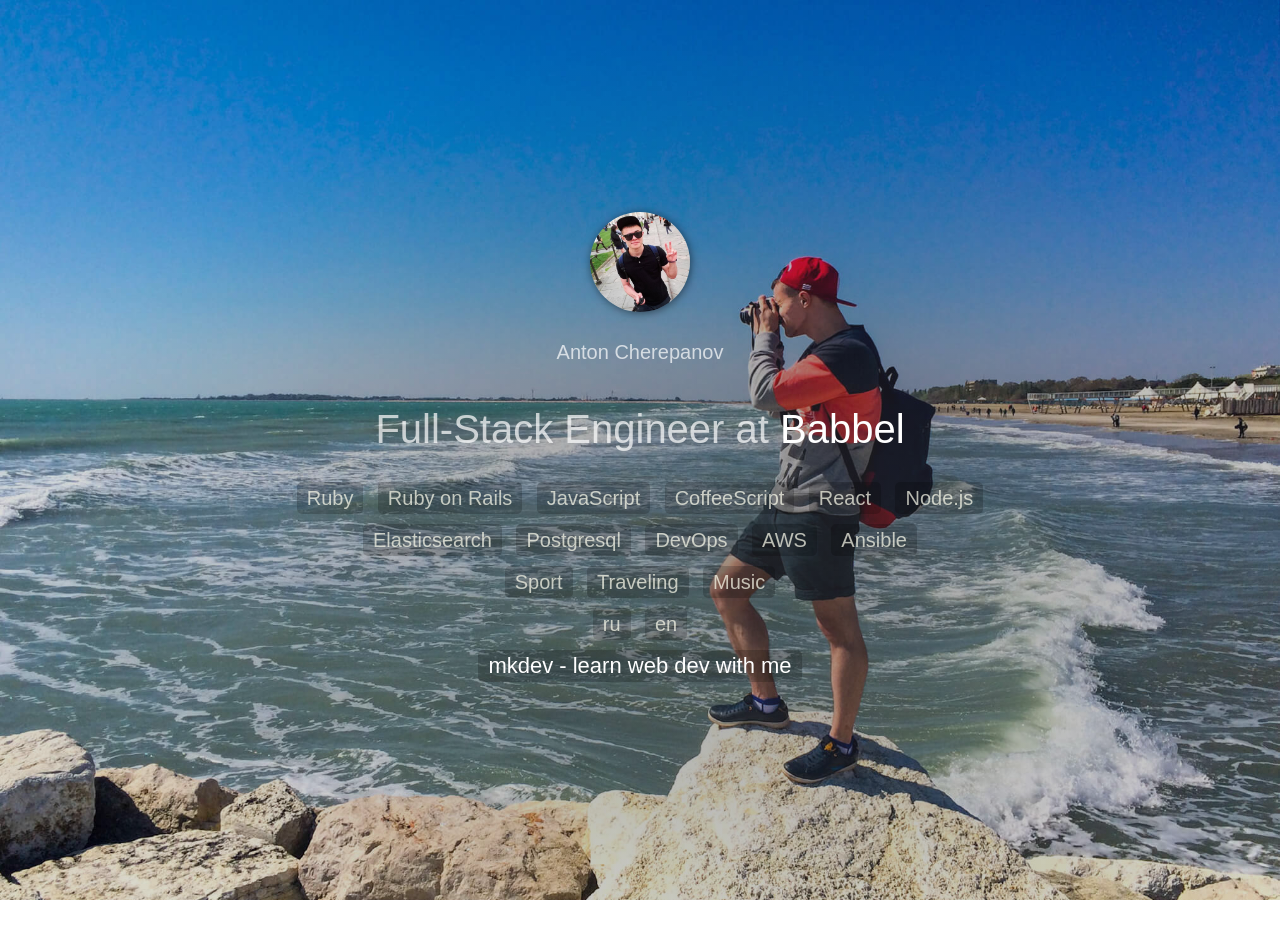
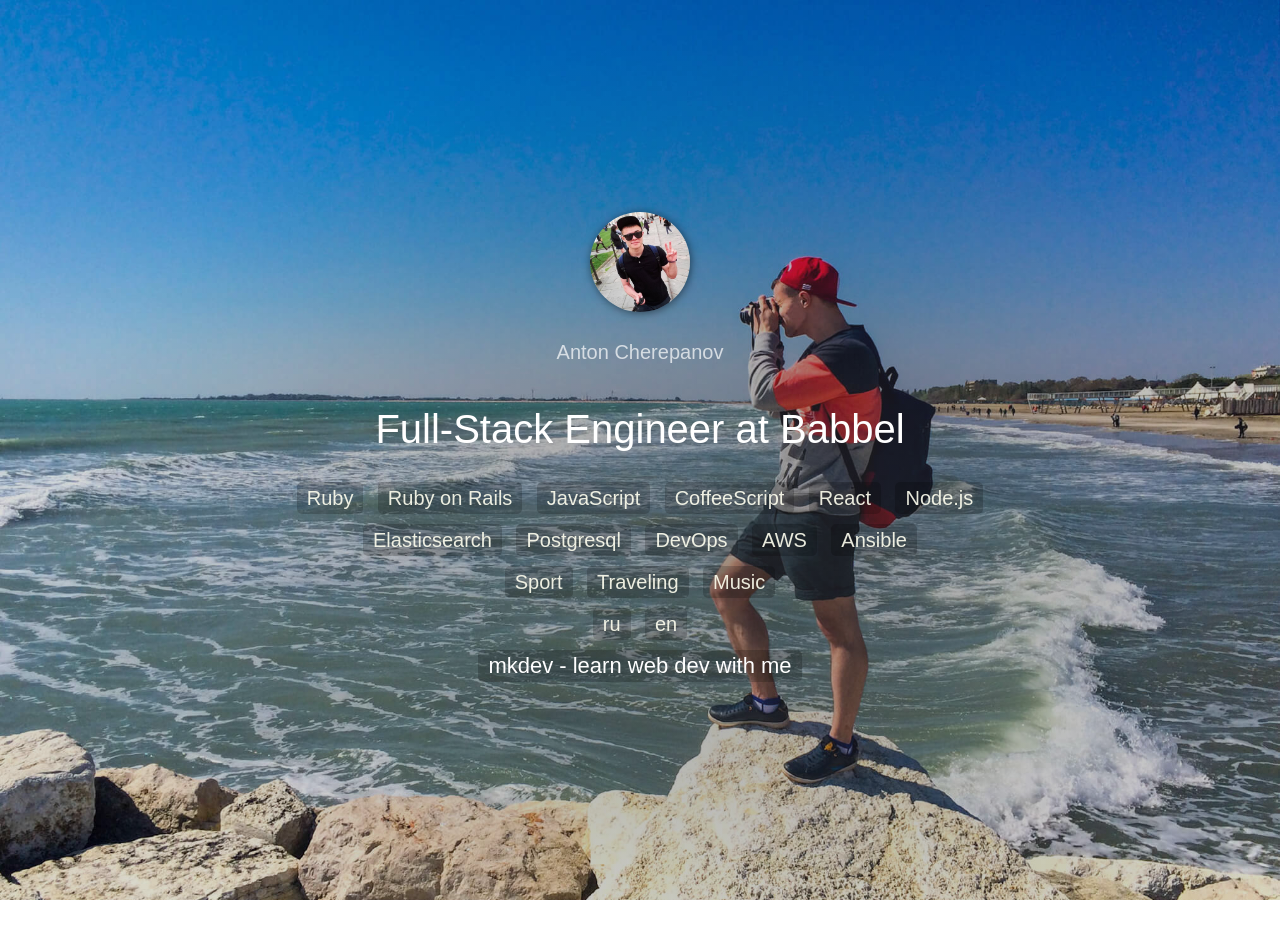
Before and after one commit to davetoxa/davetoxa.github.com, a Jekyll site: the page built from index.html, in a window 1280 px wide. Shown: the top 942 px of the page. Built offline with Jekyll 4.4.1, drawn with Linux system fonts in a browser that asks for light colours; nearby versions of some CDN libraries; Markdown is read by kramdown in place of the engine named in the settings.

Commit message:
Color changes

```diff
--- a/css/main.css
+++ b/css/main.css
@@ -66,7 +66,7 @@ a.mkdev {
 }
 
 .intro-pitch h2 {
-	color: rgba(255,255,255,.7);
+	color: rgba(255,255,255,1);
 	font-size: 40px;
 	font-weight: normal;
 	line-height: 1.3em;
@@ -105,9 +105,9 @@ a.mkdev {
 }
 
 .tags .tag {
-	background: rgba(0, 0, 0, 0.2);
+	background: rgba(0, 0, 0,.2);
 	border-radius: 5px;
-	color: rgba(255, 255, 240, 0.7);
+	color: rgba(255, 255, 240,.9);
 	display: inline-block;
 	font-size: 20px;
 	line-height: 100%;
```
